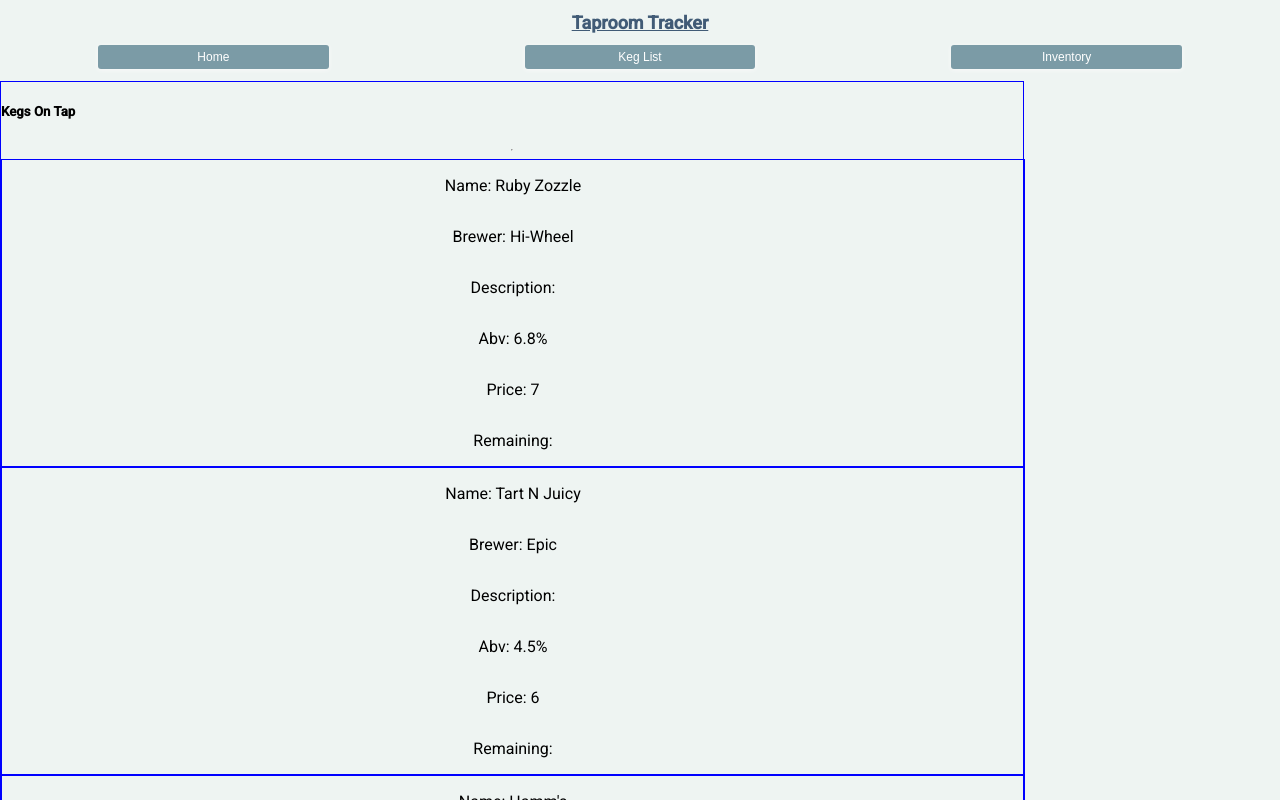
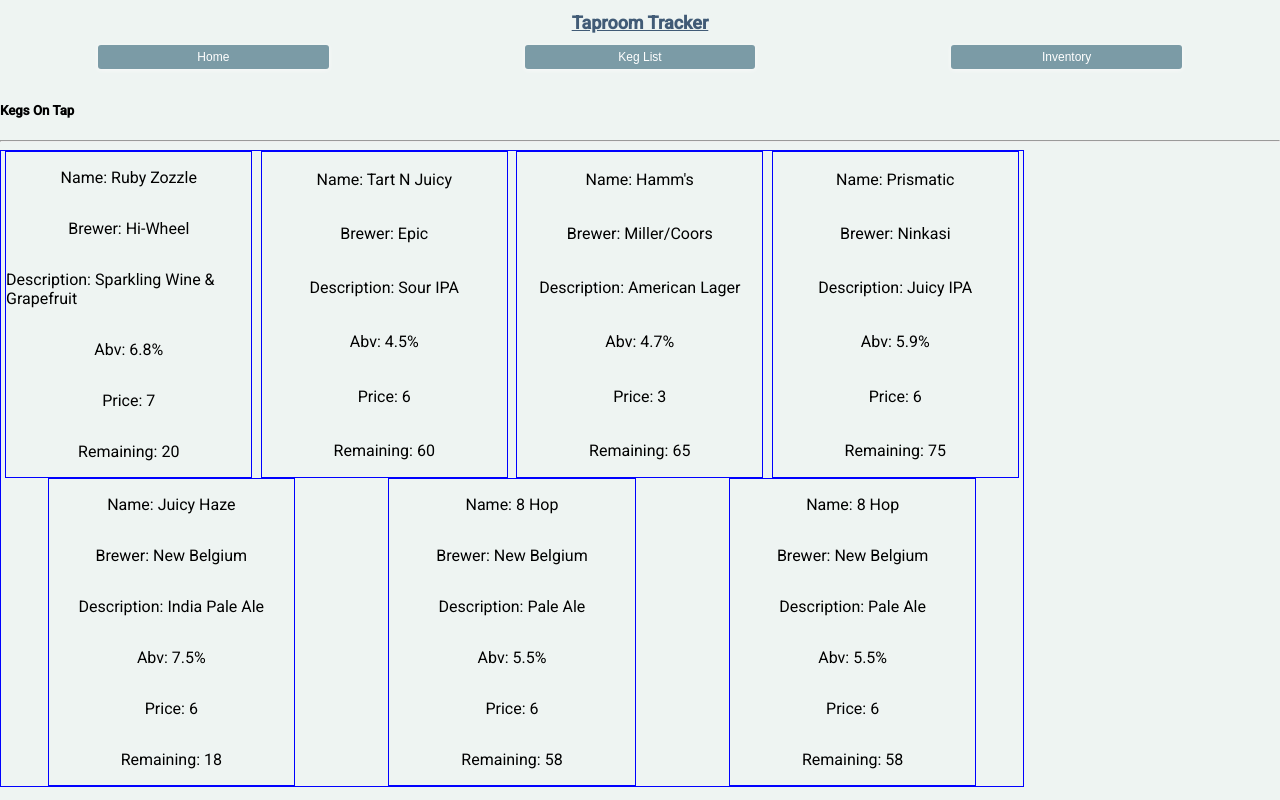
Before and after one commit to GrumpyEwok/react-taproom, a React app: page /#/keg-list in a window 1280 px wide. Shown: the top 800 px of the page. Built offline with nearby package versions, Linux system fonts and the light colour scheme.

Commit message:
Properly pass props into KegDetail (description and remaining), refactor diagram to include State.

```diff
--- a/src/components/KegDetail.jsx
+++ b/src/components/KegDetail.jsx
@@ -3,23 +3,17 @@
 
 function KegDetail(props){
 
-  const container = {
-    height: '100%',
-    display: 'flex',
-    flexDirection: 'column',
-    flexWrap: 'wrap',
-  };
-
   const itemWrapper = {
     border: '1px solid blue',
     display: 'flex',
+    width: '24%',
     flexDirection: 'column',
     alignItems: 'center',
     justifyContent: 'space-around',
+
   };
 
   return (
-    <div style={container}>
     <div style={itemWrapper}>
       <p>Name: {props.name}</p>
       <p>Brewer: {props.brewer}</p>
@@ -27,7 +21,6 @@
       <p>Abv: {props.abv}</p>
       <p>Price: {props.price}</p>
       <p>Remaining: {props.remaining}</p>
-      </div>
     </div>
   );
 }
--- a/src/components/KegList.jsx
+++ b/src/components/KegList.jsx
@@ -50,31 +50,44 @@
       abv:  '5.5%',
       price: '6',
       remaining: '58'
+    },
+    {
+      name: '8 Hop',
+      brewer: 'New Belgium',
+      description: 'Pale Ale',
+      abv:  '5.5%',
+      price: '6',
+      remaining: '58'
     }
   ];
+
 
   const listWrapper = {
     boxSizing: 'border-box',
     border: '1px solid blue',
     width: '80%',
+    height: '100%',
     display: 'flex',
-    flexDirection: 'column',
+    flexWrap: 'wrap',
+    flexDirection: 'row',
     justifyContent: 'space-around',
   };
 
   return (
-    <div style={listWrapper}>
+    <div>
       <h5>Kegs On Tap</h5>
       <hr/>
+      <div style={listWrapper}>
         {masterKegList.map((keg, index) =>
           <KegDetail name={keg.name}
             brewer={keg.brewer}
-          description={keg.issue}
+            description={keg.description}
             abv={keg.abv}
             price={keg.price}
-          remainer={keg.remaining}
+            remaining={keg.remaining}
             key={index}/>
         )}
+      </div>
     </div>
   );
 }
```
Also changed, not shown: src/assets/images/Component-Structure.png. Lines whose indentation alone changed are shown as unchanged.
